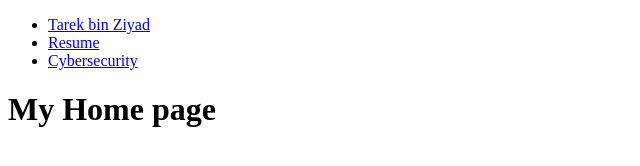
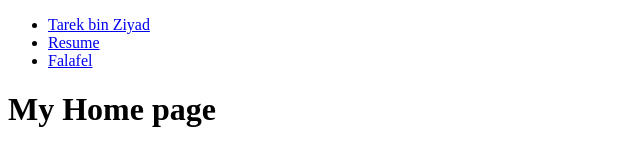
Before and after one commit to hshribati/project-1, a plain HTML site: page index.html in a window 1280 px wide. Shown: the full height of the page, 0-640 px from the left. Drawn offline with Linux system fonts and the light colour scheme.

Commit message:
Update index.html

```diff
--- a/index.html
+++ b/index.html
@@ -12,7 +12,7 @@
             <ul>
                 <li><a href="Tarik.html">Tarek bin Ziyad</a></li>
                 <li><a href="resume.html">Resume</a></li>
-                <li><a href="falafel.html">Cybersecurity</a></li>
+                <li><a href="falafel.html">Falafel</a></li>
 
             </ul>
         </nav>
```
